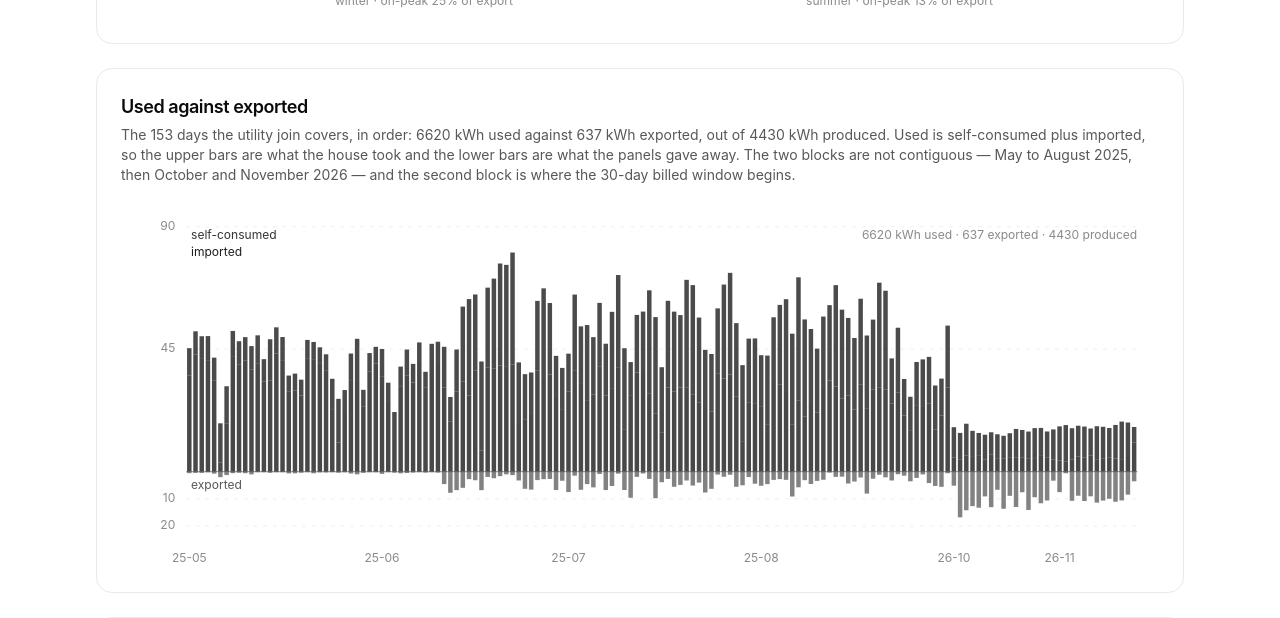
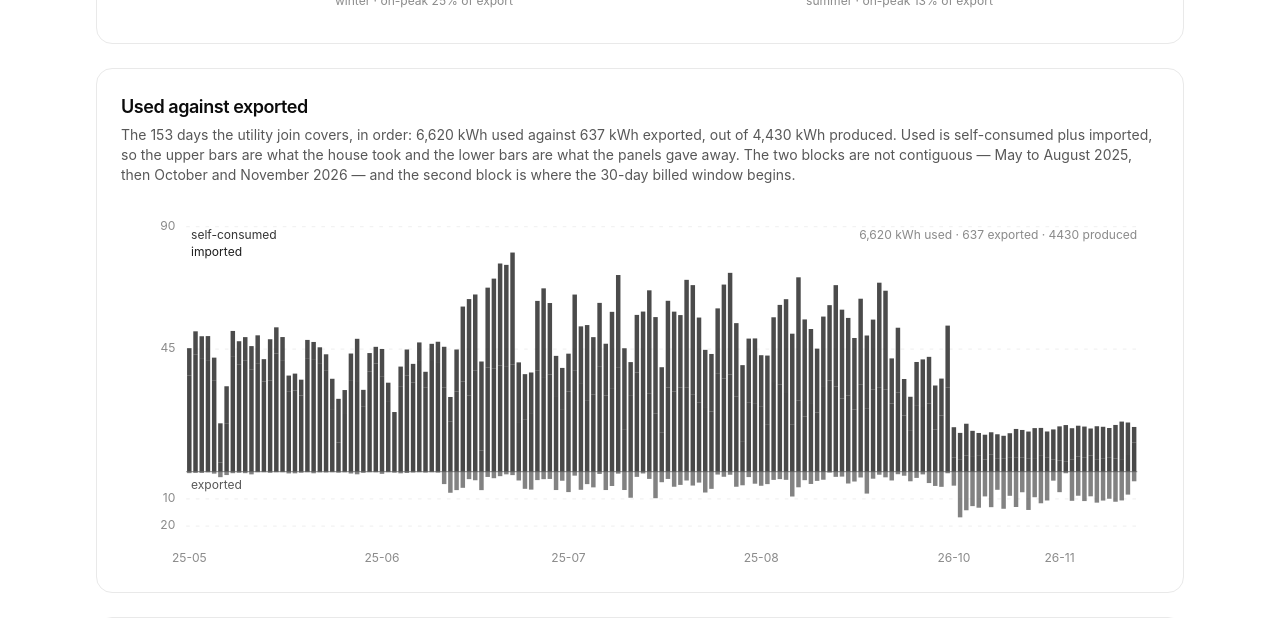
Before and after one commit to james-gibson/le.gume-energy, a React (Vite) app: page /charts in a window 1280 px wide. Shown: the part 9480-10098 px from the top of the page. Built offline with nearby package versions, Linux system fonts and the light colour scheme.

Commit message:
charts: thousands separators on the used/exported totals

```diff
--- a/src/pages/Charts.tsx
+++ b/src/pages/Charts.tsx
@@ -1160,7 +1160,7 @@ function UsedExported() {
         <text x={PAD.l + 4} y={PAD.t + 24} className="fill-current text-secondary">imported</text>
         <text x={PAD.l + 4} y={zero + 14} className="fill-current text-muted">exported</text>
         <text x={W - PAD.r} y={PAD.t + 10} textAnchor="end" className="fill-current text-[10px] text-muted/70">
-          {`${totals.used.toFixed(0)} kWh used · ${totals.exported.toFixed(0)} exported · ${totals.produced.toFixed(0)} produced`}
+          {`${totals.used.toLocaleString(undefined, { maximumFractionDigits: 0 })} kWh used · ${totals.exported.toFixed(0)} exported · ${totals.produced.toFixed(0)} produced`}
         </text>
       </g>
       <g className="fill-current text-[10px] text-muted/70">
@@ -1386,7 +1386,7 @@ export function Charts() {
 
         <Figure
           title="Used against exported"
-          note={`The ${charts.usedVsExported.days} days the utility join covers, in order: ${charts.usedVsExported.totals.used.toFixed(0)} kWh used against ${charts.usedVsExported.totals.exported.toFixed(0)} kWh exported, out of ${charts.usedVsExported.totals.produced.toFixed(0)} kWh produced. Used is self-consumed plus imported, so the upper bars are what the house took and the lower bars are what the panels gave away. The two blocks are not contiguous — May to August 2025, then October and November 2026 — and the second block is where the ${charts.usedVsExported.series.filter((row) => row.d.startsWith('2026')).length}-day billed window begins.`}
+          note={`The ${charts.usedVsExported.days} days the utility join covers, in order: ${charts.usedVsExported.totals.used.toLocaleString(undefined, { maximumFractionDigits: 0 })} kWh used against ${charts.usedVsExported.totals.exported.toFixed(0)} kWh exported, out of ${charts.usedVsExported.totals.produced.toLocaleString(undefined, { maximumFractionDigits: 0 })} kWh produced. Used is self-consumed plus imported, so the upper bars are what the house took and the lower bars are what the panels gave away. The two blocks are not contiguous — May to August 2025, then October and November 2026 — and the second block is where the ${charts.usedVsExported.series.filter((row) => row.d.startsWith('2026')).length}-day billed window begins.`}
         >
           <UsedExported />
         </Figure>
```
